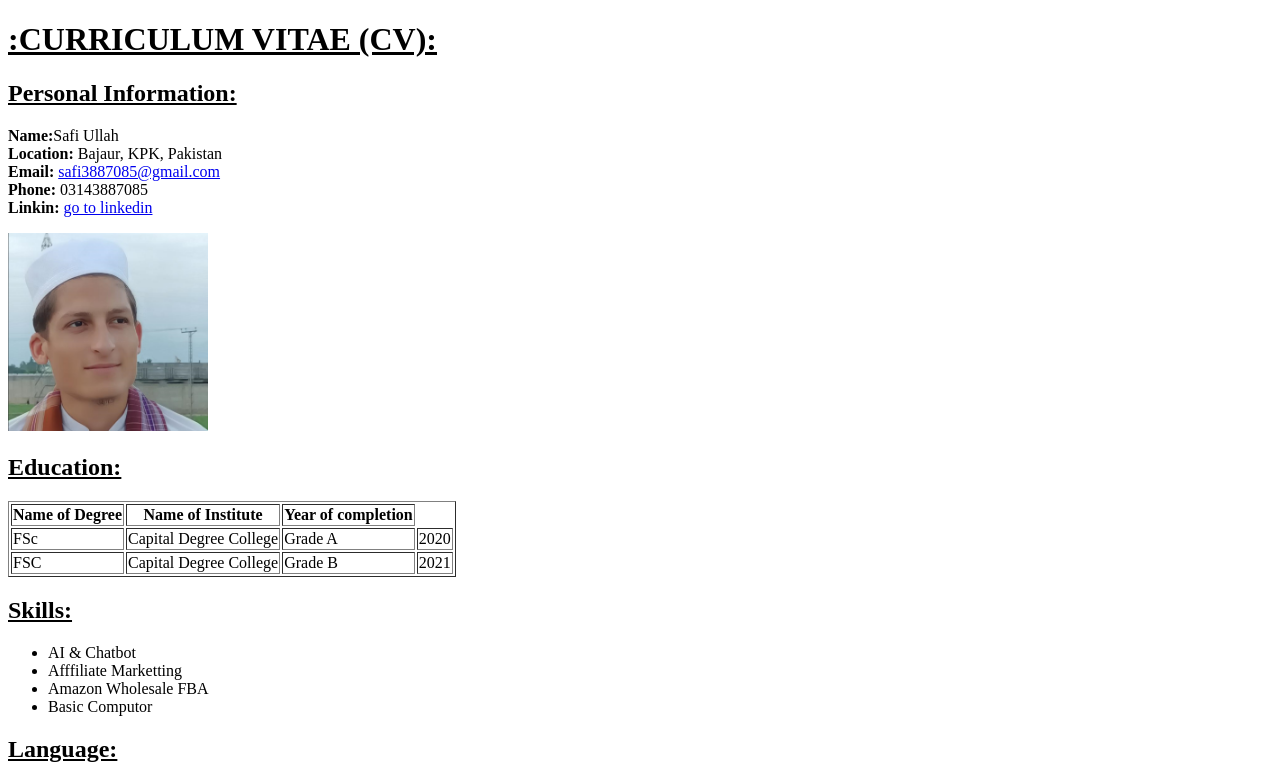
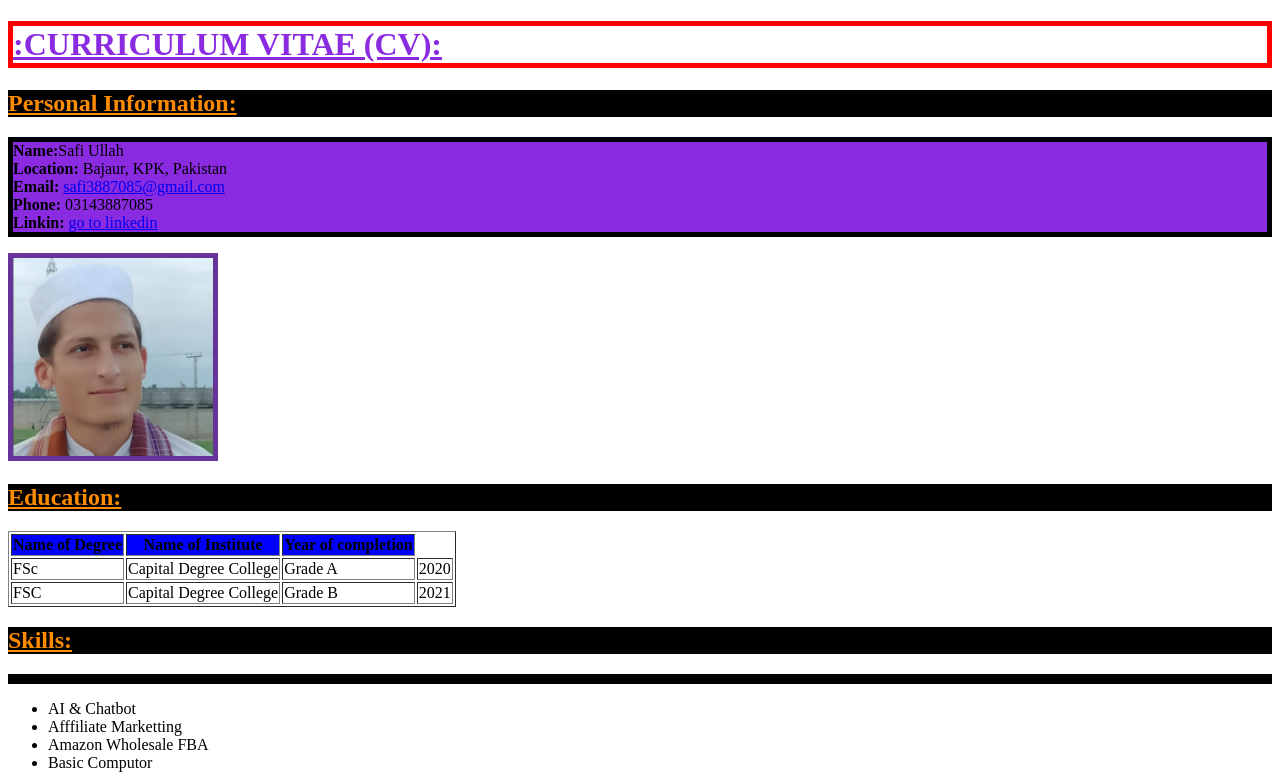
Before and after one commit to usafi3264/HTML, a plain HTML site: page index.html in a window 1280 px wide. Shown: the top 780 px of the page. Drawn offline with Linux system fonts and the light colour scheme.

Commit message:
7 commit

```diff
--- a/index.html
+++ b/index.html
@@ -4,7 +4,7 @@
     <meta charset="UTF-8">
     <meta name="viewport" content="width=device-width, initial-scale=1.0">
     <title>Document</title>
-
+<link rel="stylesheet" href="./styles.css">
 
 </head>
 <body>
@@ -21,16 +21,16 @@
 
     </p>
 
-    <img src="./img/tempsnip.png" alt="" width="200px">
+    <img id="img1" src="./img/tempsnip.png" alt="" width="200px">
 
     <h2>
        <u>Education:</u>
     </h2>
     <table border="1px">
         <tr>
-            <th>Name of Degree</th>
-            <th>Name of Institute</th>
-             <th>Year of completion</th>
+            <th class="items">Name of Degree</th>
+            <th class="items">Name of Institute</th>
+             <th class="items">Year of completion</th>
         </tr>
         <tr>
             <td>FSc</td>
@@ -48,7 +48,7 @@
     <h2>
         <u>Skills:</u></h2>
     <p> <ul>
-<li> AI & Chatbot</li>
+       <li> AI & Chatbot</li>
 <li>Afffiliate Marketting </li>
 <li>Amazon Wholesale FBA </li>
 <li>Basic Computor</li>
@@ -76,7 +76,7 @@
 <ul>
      <li>Teacher</li>
      <li>Amazon VA</li>
-     <li>Affiliate</li></ul>
+     <li class="work">Affiliate</li></ul>
 
 
 
--- /dev/null
+++ b/styles.css
@@ -0,0 +1,20 @@
+h1 {
+    color: blueviolet;
+    border: 5px solid red;
+
+}
+p{
+    border: 5px solid black;
+    background-color: blueviolet;
+}
+h2{
+    color:darkorange ;
+    background-color: black;
+}
+#img1   {
+    border: 5px solid rebeccapurple;
+
+}
+.items{
+    background-color: blue;
+}
```
